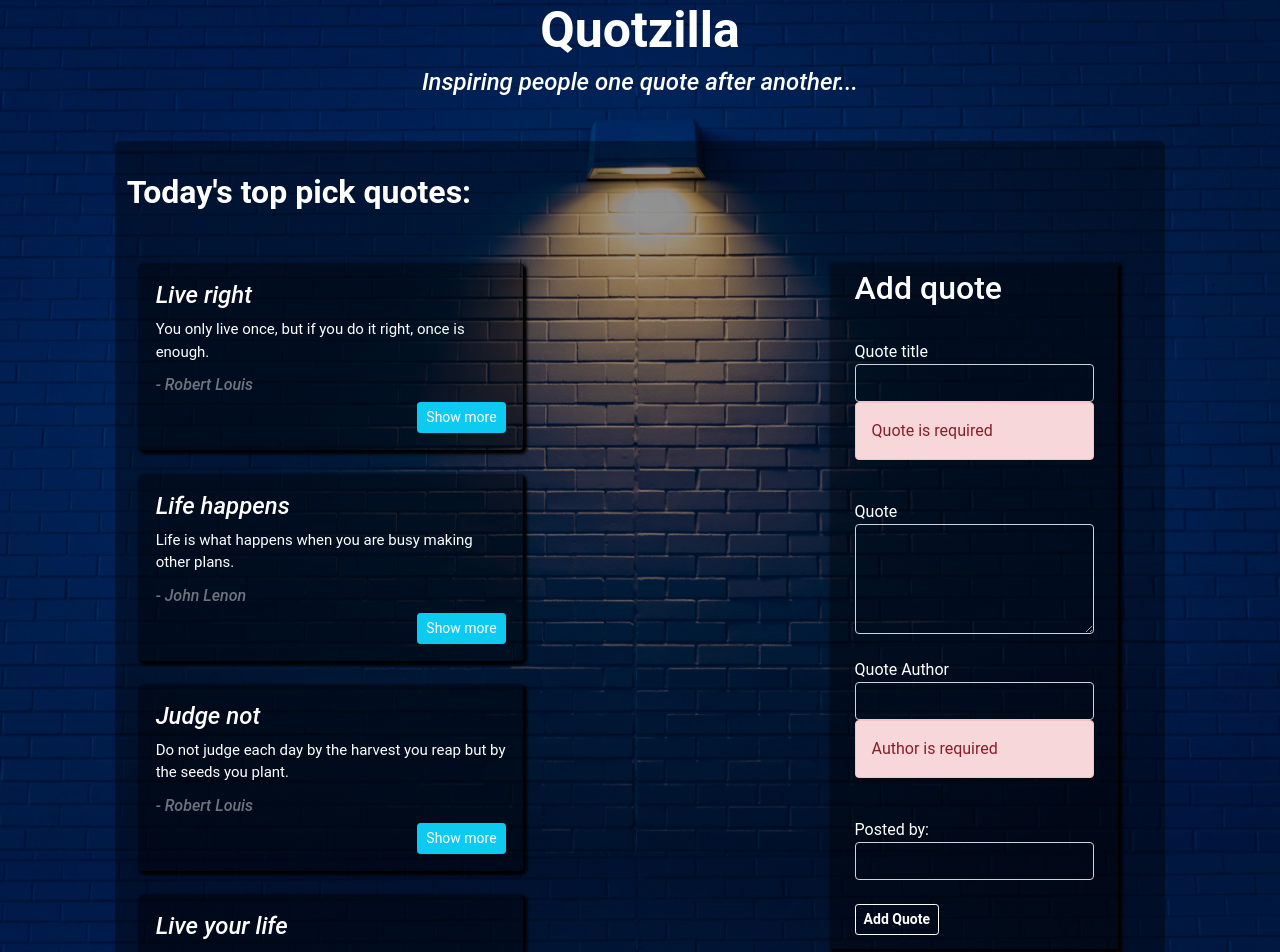
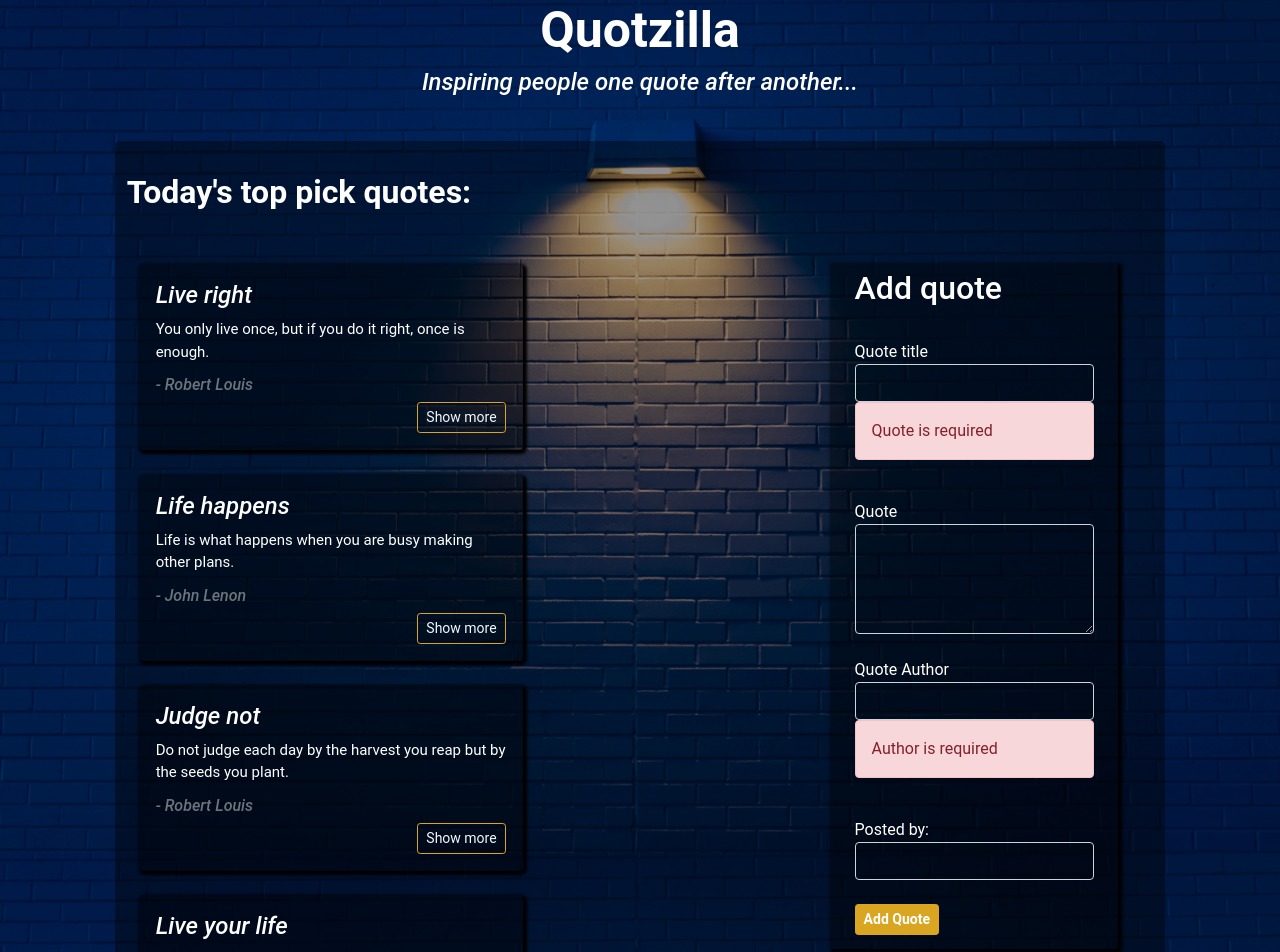
Before and after one commit to ynyanchoka/Quotes, an Angular app: page / in a window 1280 px wide. Shown: the top 952 px of the page. Built offline with nearby package versions, Linux system fonts and the light colour scheme.

Commit message:
add style to buttons

```diff
--- a/src/app/highlight.directive.ts
+++ b/src/app/highlight.directive.ts
@@ -15,7 +15,7 @@ export class HighlightDirective {
     this.textDeco("None")
   }
   private textDeco(action:string){
-    this.elem.nativeElement.style.backgroundColor='purple';
+    this.elem.nativeElement.style.backgroundColor='#001d49';
   }
 
 }
--- a/src/app/quote-form/quote-form.component.css
+++ b/src/app/quote-form/quote-form.component.css
@@ -13,9 +13,10 @@ label{
 }
 .btn{
     color: white;
-    background: transparent;
+    background-color: #daa520 ;
+    border-color: #daa520;
     font-weight: 570;
-    border-color: white;
+
 }
 .container-fluid{
     background-color: rgba(0, 0, 0, 0.4);
--- a/src/app/quote/quote-detail/quote-detail.component.css
+++ b/src/app/quote/quote-detail/quote-detail.component.css
@@ -17,3 +17,13 @@
 #deleted{
     float:right;
 }
+.btn-success{
+    background-color: transparent;
+    border-color: transparent;
+
+}
+.btn-danger{
+    background-color: transparent;
+    border-color: transparent;
+
+}
--- a/src/app/quote/quote-detail/quote-detail.component.html
+++ b/src/app/quote/quote-detail/quote-detail.component.html
@@ -2,9 +2,9 @@
 <div class="container-fluid" id="buttons">
   <span class="card-subtitle mb-2">Posted by: <span id="submitter">{{quote.submitter}}</span>&nbsp;&nbsp;<span id="date"><span id="datecolor">{{quote.datePosted|date}}</span><span id="time"> <br> {{quote.datePosted|datePipe}} days ago.</span></span></span>
   <br> <br>
-  <button class="btn btn-sm btn-success" (click)='upvote()'>{{quote.upVotes}} <i class="fa fa-thumbs-up" id="upvote" appHighlight></i></button>
+  <button class="btn btn-sm btn-success" (click)='upvote()'>{{quote.upVotes}} &nbsp; <i class="fa fa-thumbs-up" id="upvote" appHighlight></i></button>
   &nbsp;   &nbsp;
-  <button class="btn btn-sm btn-danger" id="hate" (click)='downvote()'>{{quote.downVotes}} <i class="fa fa-thumbs-down" id="downvote" appHighlight></i></button>
+  <button class="btn btn-sm btn-danger" id="hate" (click)='downvote()'>{{quote.downVotes}} &nbsp;<i class="fa fa-thumbs-down" id="downvote" appHighlight></i></button>
   &nbsp;
-  <button class="btn btn-sm btn-danger" id="deleted" (click)='deleteQuote(true)'><i class="fa fa-trash" id="delete"></i></button>
+  <button class="btn btn-sm btn-danger" id="deleted" (click)='deleteQuote(true)'> <i class="fa fa-trash" id="delete"></i></button>
 </div>
--- a/src/app/quote/quote.component.css
+++ b/src/app/quote/quote.component.css
@@ -23,6 +23,14 @@ h4{
 #quotes-button{
     font-family: 'Roboto', sans-serif,cursive;
     /* font-style: italic; */
+}
+.btn-show{
+    /* background-color: rgb(254,223,181); */
+    /* background-color: #daa520 ; */
+    background-color: transparent;
+    border-color: #daa520;
+
+
 }
 span{
     font-family: 'Roboto', sans-serif;
--- a/src/app/quote/quote.component.html
+++ b/src/app/quote/quote.component.html
@@ -18,7 +18,7 @@
                 <h4 id="cardtitle">{{quote.title}}</h4>
                 <p class="card-text" id="param">{{quote.quote}}</p>
                 <h6 class="card-subtitle mb-2 text-muted"> - {{quote.author}}  </h6>
-                <h4 class="card-title" appHighlight ><button (click)='showDetails(i)' class="btn btn-info btn-sm" id="quotes-button" >{{isShowMore ? 'Show more': 'Show Less'}}</button></h4>
+                <h4 class="card-title" appHighlight ><button (click)='showDetails(i)' class="btn btn-show btn-sm" id="quotes-button" >{{isShowMore ? 'Show more': 'Show Less'}}</button></h4>
                 <app-quote-detail *ngIf='quote.showDetails' bind-quote='quote' (isDelete)='quoteDelete($event,i)'></app-quote-detail>
               </div>
 
@@ -26,7 +26,7 @@
                 <h4 id="cardtitle">{{quote.title}}</h4>
                 <p class="card-text" id="param">{{quote.quote}}</p>
                 <h6 class="card-subtitle mb-2 text-muted"> - {{quote.author}}  </h6>
-                <h4 class="card-title" appHighlight ><button (click)='showDetails(i)' class="btn btn-info btn-sm" id="quotes-button"  >{{isShowMore ? 'Show more': 'Show Less'}}</button></h4>
+                <h4 class="card-title" appHighlight ><button (click)='showDetails(i)' class="btn btn-show btn-sm" id="quotes-button" style="color: aliceblue;" >{{isShowMore ? 'Show more': 'Show Less'}}</button></h4>
                 <app-quote-detail *ngIf='quote.showDetails' bind-quote='quote' (isDelete)='quoteDelete($event,i)'></app-quote-detail>
               </div>
             </div>
--- a/src/index.html
+++ b/src/index.html
@@ -6,7 +6,7 @@
   <base href="/">
   <meta name="viewport" content="width=device-width, initial-scale=1">
   <link rel="icon" type="image/x-icon" href="favicon.ico">
-  <link rel="stylesheet" href="path/to/font-awesome/css/font-awesome.min.css">
+  <script src="https://kit.fontawesome.com/cb7cf38d2f.js" crossorigin="anonymous"></script>
   <link href="https://cdn.jsdelivr.net/npm/bootstrap@5.0.2/dist/css/bootstrap.min.css" rel="stylesheet" integrity="sha384-EVSTQN3/azprG1Anm3QDgpJLIm9Nao0Yz1ztcQTwFspd3yD65VohhpuuCOmLASjC" crossorigin="anonymous">
 </head>
 <body>
--- a/src/styles.css
+++ b/src/styles.css
@@ -1,6 +1,7 @@
 /* You can add global styles to this file, and also import other style files */
 body{
     background-image: url("../src/assets/greg-rosenke-6QnEf_b47eA-unsplash.jpg");
+    /* background-image: url(../src/assets/pexels-javier-gonzalez-114735.jpg); */
     background-position: center center;
     background-size: cover;
     background-repeat: no-repeat;
```
Also changed, not shown: src/assets/pexels-javier-gonzalez-114735.jpg (added).
